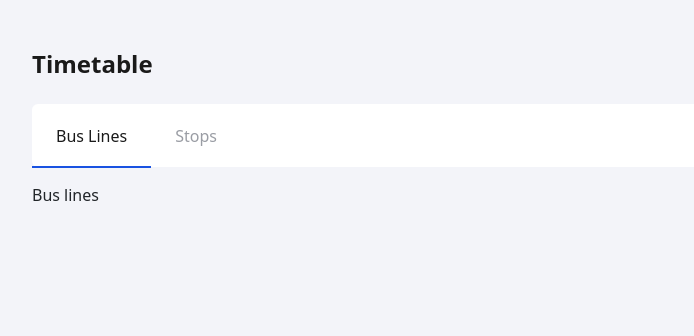
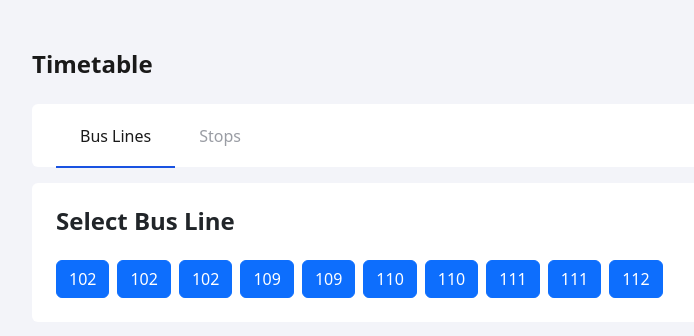
Before and after one commit to robert-grembowicz/vue-bus-stops, a Vue app: page / in a window 1280 px wide. Shown: the top 336 px of the page, without its empty margins (50-744 px from the left). Built offline with nearby package versions, Linux system fonts and the light colour scheme.

Commit message:
BusLines component and static data

```diff
--- /dev/null
+++ b/src/api/stops.ts
@@ -0,0 +1,71 @@
+export interface IStop {
+  line: number;
+  stop: string;
+  order: number;
+  time: string;
+}
+
+export type TStops = IStop[];
+
+export const stops: TStops = [
+  {
+    line: 110,
+    stop: "Cmentarz Grębałów",
+    order: 9,
+    time: "12:38",
+  },
+  {
+    line: 111,
+    stop: "Cło",
+    order: 24,
+    time: "16:05",
+  },
+  {
+    line: 112,
+    stop: "Rondo Grunwaldzkie",
+    order: 2,
+    time: "9:29",
+  },
+  {
+    line: 109,
+    stop: "Cracovia Stadion",
+    order: 1,
+    time: "10:44",
+  },
+  {
+    line: 102,
+    stop: "Kopalina",
+    order: 17,
+    time: "12:24",
+  },
+  {
+    line: 109,
+    stop: "Wodociągi",
+    order: 14,
+    time: "9:06",
+  },
+  {
+    line: 102,
+    stop: "Cmentarz Bielany",
+    order: 25,
+    time: "18:11",
+  },
+  {
+    line: 111,
+    stop: "Pleszów",
+    order: 1,
+    time: "16:35",
+  },
+  {
+    line: 102,
+    stop: "Chełmska",
+    order: 20,
+    time: "19:31",
+  },
+  {
+    line: 110,
+    stop: "Wadów",
+    order: 15,
+    time: "21:24",
+  },
+];
--- /dev/null
+++ b/src/components/BusLines.vue
@@ -0,0 +1,31 @@
+<script setup lang="ts">
+import { computed } from "vue";
+import ContentBox from "./ContentBox.vue";
+import SectionHeading from "./SectionHeading.vue";
+import { TStops } from "@/api/stops";
+
+const props = defineProps<{
+  heading: string;
+  stops: TStops;
+}>();
+
+const sortedStops = computed(() =>
+  [...props.stops].sort((a, b) => a.line - b.line)
+);
+</script>
+
+<template>
+  <ContentBox class="p-4">
+    <SectionHeading>{{ props.heading }}</SectionHeading>
+    <div class="d-flex gap-2 mt-4">
+      <button
+        v-for="stop in sortedStops"
+        :key="stop.line"
+        type="button"
+        class="btn btn-primary"
+      >
+        {{ stop.line }}
+      </button>
+    </div>
+  </ContentBox>
+</template>
--- /dev/null
+++ b/src/components/ContentBox.vue
@@ -0,0 +1,5 @@
+<template>
+  <div class="rounded bg-white">
+    <slot />
+  </div>
+</template>
--- a/src/components/NavigationTabs.vue
+++ b/src/components/NavigationTabs.vue
@@ -1,5 +1,6 @@
 <script setup lang="ts">
 import { ROUTES } from "@/consts/routes";
+import ContentBox from "./ContentBox.vue";
 
 const tabs = [
   { path: ROUTES.home, label: "Bus Lines" },
@@ -8,7 +9,8 @@ const tabs = [
 </script>
 
 <template>
-  <ul class="nav nav-tabs border-0 rounded">
+  <ContentBox class="px-4">
+    <ul class="nav nav-tabs border-0">
       <li v-for="tab in tabs" :key="tab.path" class="nav-item">
         <RouterLink
           :to="tab.path"
@@ -19,12 +21,11 @@ const tabs = [
         </RouterLink>
       </li>
     </ul>
+  </ContentBox>
 </template>
 
 <style scoped lang="scss">
 .nav-tabs {
-  background: var(--bs-white);
-
   .nav-link {
     position: relative;
     display: flex;
--- /dev/null
+++ b/src/components/SectionHeading.vue
@@ -0,0 +1,5 @@
+<template>
+  <h4 class="fw-semibold">
+    <slot />
+  </h4>
+</template>
--- a/src/views/BusLinesView.vue
+++ b/src/views/BusLinesView.vue
@@ -1,3 +1,8 @@
+<script setup lang="ts">
+import BusLines from "@/components/BusLines.vue";
+import { stops } from "@/api/stops";
+</script>
+
 <template>
-    Bus lines
+  <BusLines heading="Select Bus Line" :stops="stops" />
 </template>
```
Also changed, not shown: .eslintrc.js. Lines whose indentation alone changed are shown as unchanged.
